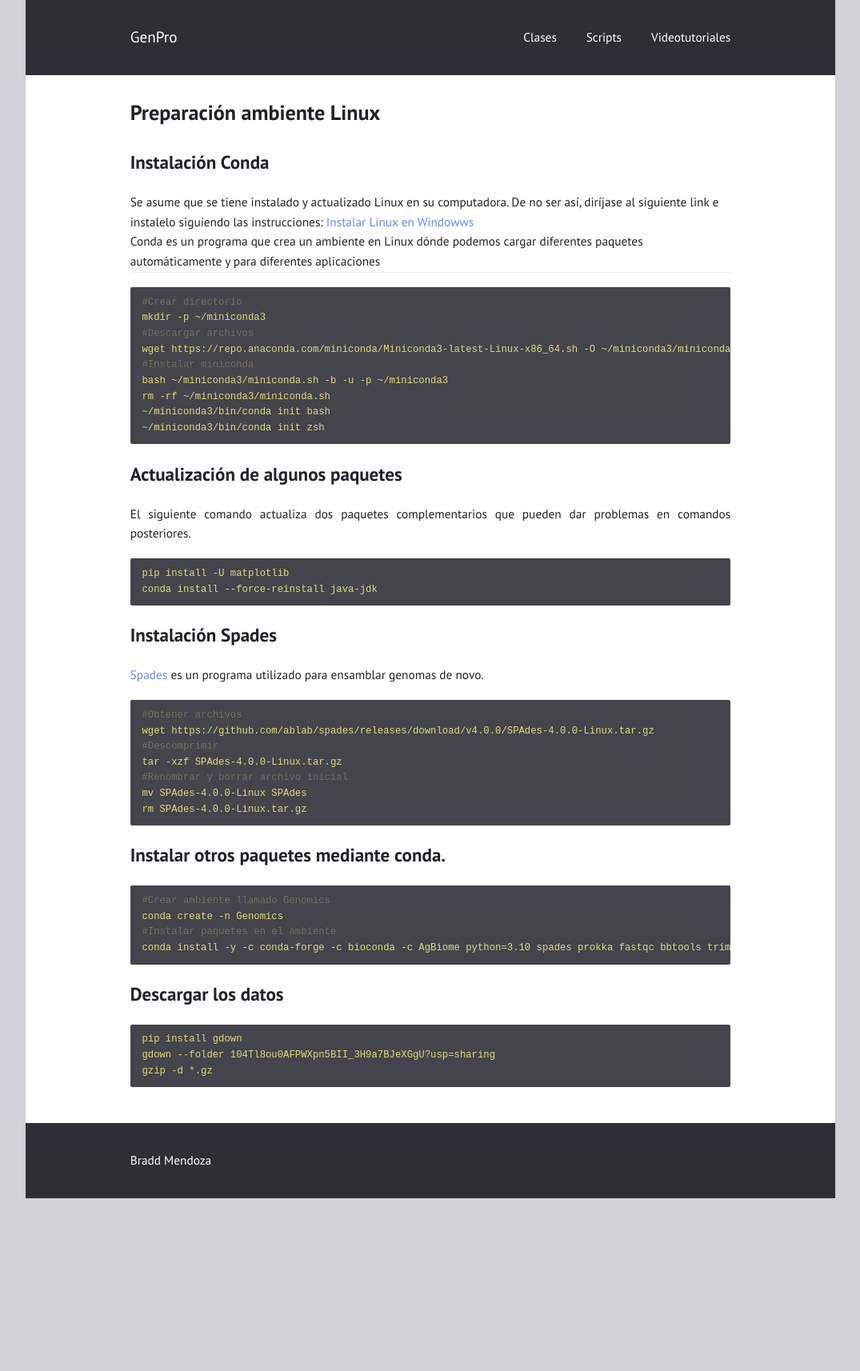
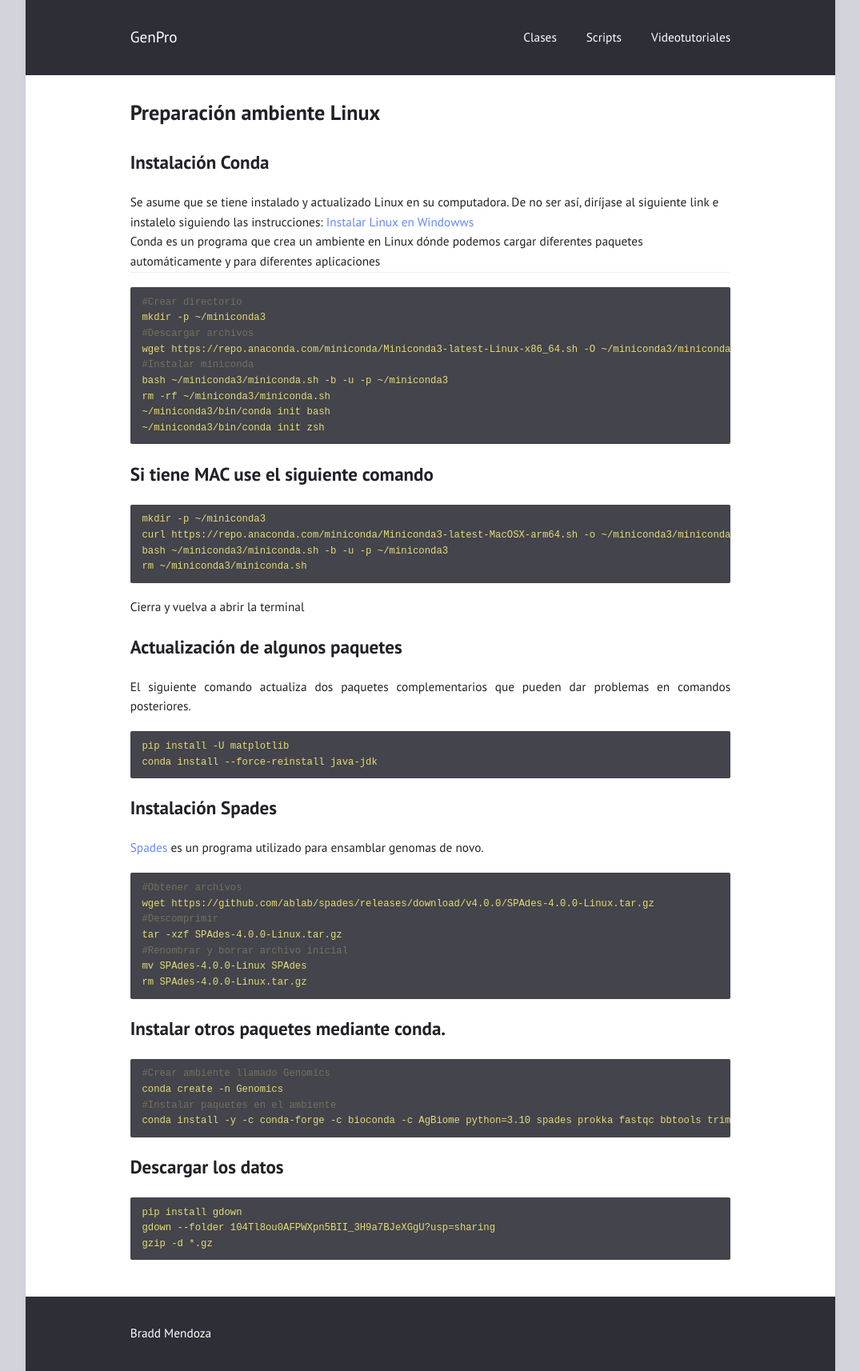
Before and after one commit to braddmg/GenPro, a Jekyll site: the page built from _posts/2024-07-14-Preparacion-de-ambiente-linux.md, in a window 1280 px wide. Shown: the whole page at 80% size, without its empty margins (102-1177 px from the left). Built offline with Jekyll 4.4.1, drawn with Linux system fonts in a browser that asks for light colours; before the commit the page ends 1498 px from its top, so only the background shows below that.

Commit message:
Update 2024-07-14-Preparacion-de-ambiente-linux.md

````diff
--- a/_posts/2024-07-14-Preparacion-de-ambiente-linux.md
+++ b/_posts/2024-07-14-Preparacion-de-ambiente-linux.md
@@ -20,6 +20,14 @@ rm -rf ~/miniconda3/miniconda.sh
 ~/miniconda3/bin/conda init bash
 ~/miniconda3/bin/conda init zsh
 ```
+## Si tiene MAC use el siguiente comando
+```yml
+mkdir -p ~/miniconda3
+curl https://repo.anaconda.com/miniconda/Miniconda3-latest-MacOSX-arm64.sh -o ~/miniconda3/miniconda.sh
+bash ~/miniconda3/miniconda.sh -b -u -p ~/miniconda3
+rm ~/miniconda3/miniconda.sh
+```
+Cierra y vuelva a abrir la terminal
 
 ## Actualización de algunos paquetes
 
````
